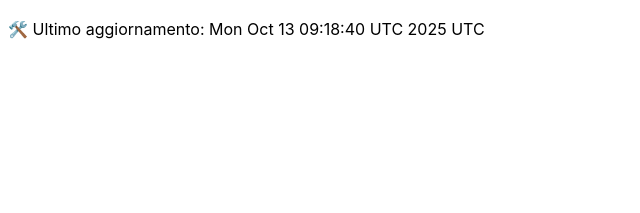
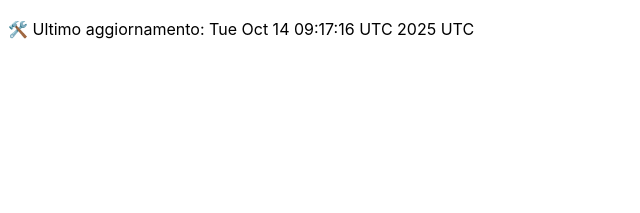
Before and after one commit to DanteTrb/DanteTrb.github.io, a Jekyll site: the page built from badges.md, in a window 1280 px wide. Shown: the top 213 px of the page, without its empty margins (0-640 px from the left). Built offline with Jekyll 4.4.1, drawn with Linux system fonts in a browser that asks for light colours; our own code applies the rules of GitHub Pages for plain Markdown files.

Commit message:
🛠️ Aggiornamento automatico badge

```diff
--- a/badges.md
+++ b/badges.md
@@ -1 +1 @@
-🛠️ Ultimo aggiornamento: Mon Oct 13 09:18:40 UTC 2025 UTC
+🛠️ Ultimo aggiornamento: Tue Oct 14 09:17:16 UTC 2025 UTC
```
